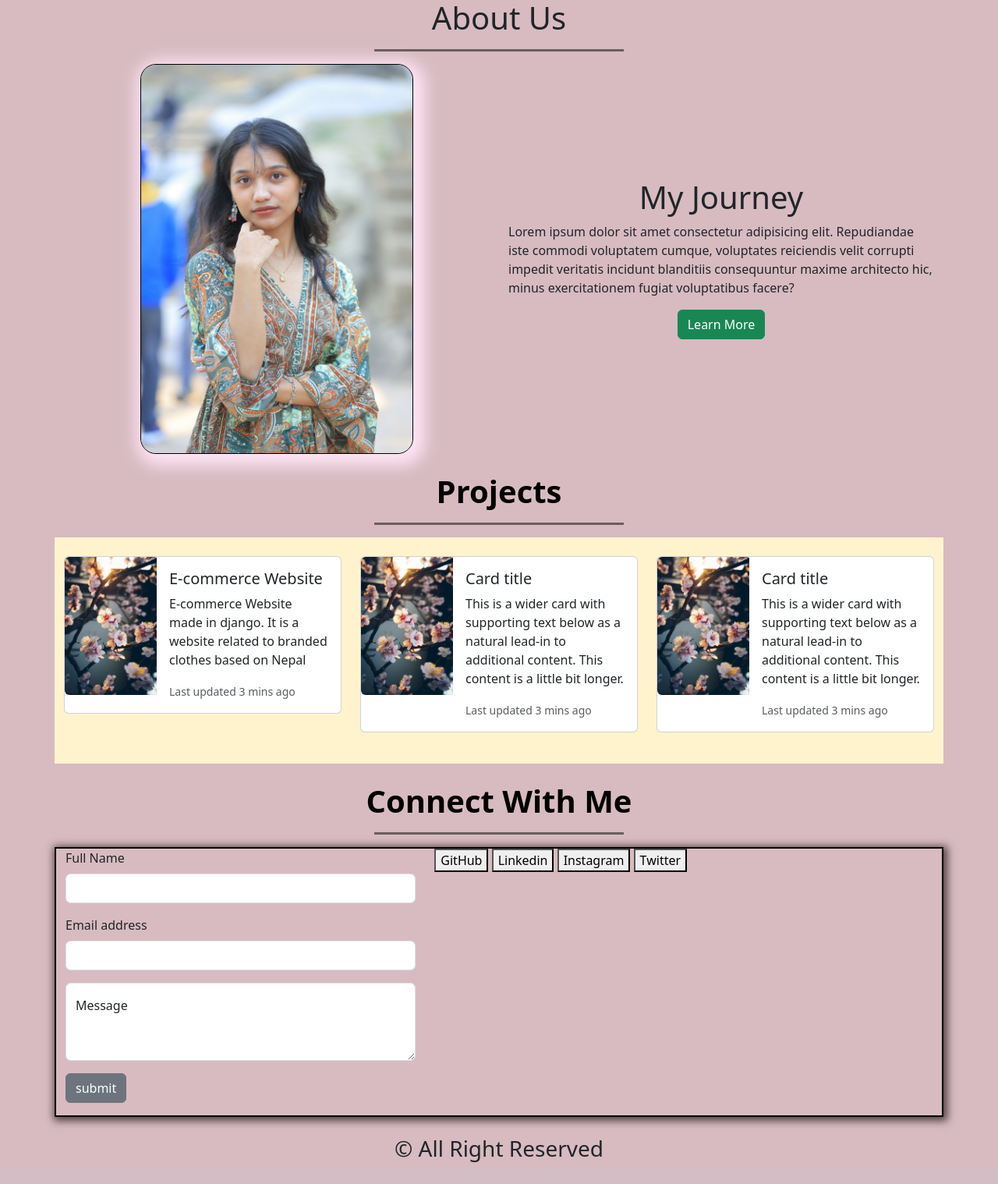
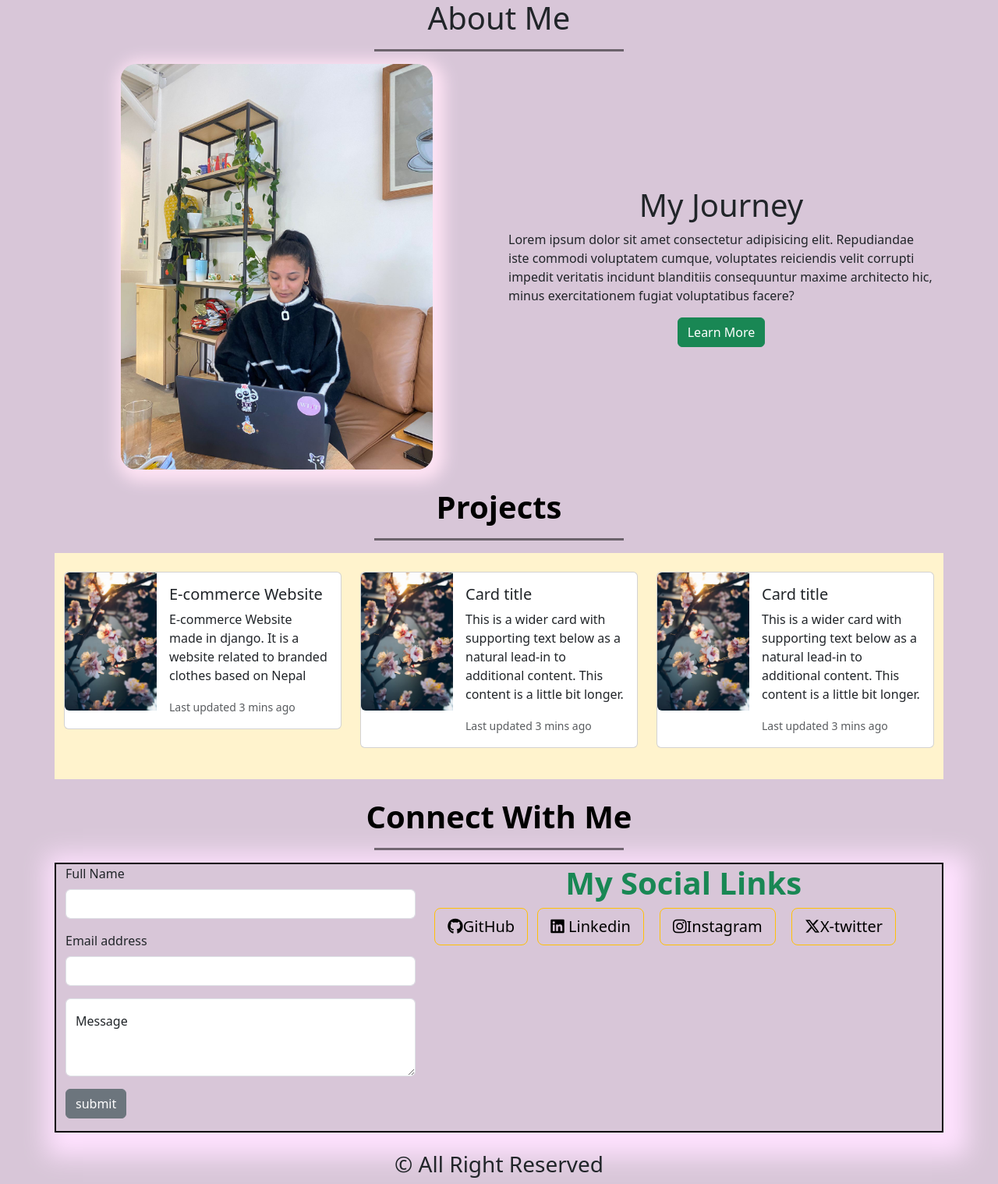
Before and after one commit to saraswoti2024/Personal-Portfolio, a Django app: page /home/ in a window 1280 px wide. Shown: the part 793-2311 px from the top of the page at 78% size. Before the commit the page ends 2283 px from the top, so only its background shows below. Run offline with Django 5.2, Linux system fonts and the light colour scheme.

Commit message:
added some models,changes some colors

```diff
--- a/app/static/css/home.css
+++ b/app/static/css/home.css
@@ -1,9 +1,10 @@
 body{
-    background-color: rgb(215, 187, 193);
+    background-color: rgba(117, 53, 117, 0.279);
 }
 
 .new_navbar{
-    background: linear-gradient(to right,rgb(243, 187, 197),rgb(243, 229, 229));
+    background: linear-gradient(to left,rgb(232, 237, 164),rgb(239, 171, 237));
+    position: relative;
 }
 
 .c_image{
@@ -12,8 +13,8 @@ body{
 }
 
 .about_img{
-    height: 500px;
-    width: 350px;
+    height: 520px;
+    width: 400px;
     border-radius: 20px;
     box-shadow: 5px 5px 20px 10px rgb(255, 228, 245);
 }
@@ -26,5 +27,8 @@ body{
 
 .container1{
     border: 2px solid black;
-    box-shadow: 2px 2px 10px 3px rgb(81, 63, 63) ;
+    box-shadow: 10px 10px 30px 20px rgb(255, 226, 255) ;
 }
+.main{
+    color: blanchedalmond;
+}
--- a/app/templates/home.html
+++ b/app/templates/home.html
@@ -7,6 +7,7 @@
     <title>HomePage</title>
     <!-- bootstrap linking -->
     <link href="https://cdn.jsdelivr.net/npm/bootstrap@5.3.3/dist/css/bootstrap.min.css" rel="stylesheet" integrity="sha384-QWTKZyjpPEjISv5WaRU9OFeRpok6YctnYmDr5pNlyT2bRjXh0JMhjY6hW+ALEwIH" crossorigin="anonymous">
+    <!-- font awesome -->
     <link rel="stylesheet" href="https://cdnjs.cloudflare.com/ajax/libs/font-awesome/6.7.2/css/all.min.css" integrity="sha512-Evv84Mr4kqVGRNSgIGL/F/aIDqQb7xQ2vcrdIwxfjThSH8CSR7PBEakCr51Ck+w+/U6swU2Im1vVX0SVk9ABhg==" crossorigin="anonymous" referrerpolicy="no-referrer" />
 
      <link rel="stylesheet" href="{% static "css/home.css" %}">
@@ -15,42 +16,35 @@
 <body>
     <nav class="navbar navbar-expand-lg new_navbar"> <!--new_navbar css ma link hunxa, classname jasto-->
         <div class="container"> <!--container-fluid lae aagadi rw paxadi margin xodinxa-->
-          <a class="navbar-brand text-uppercase" href="#">Saraswoti</a>
+          <a class="navbar-brand text-uppercase" href="#home">Saraswoti</a>
           <button class="navbar-toggler" type="button" data-bs-toggle="collapse" data-bs-target="#navbarSupportedContent" aria-controls="navbarSupportedContent" aria-expanded="false" aria-label="Toggle navigation">
             <span class="navbar-toggler-icon"></span>
           </button>
           <div class="collapse navbar-collapse" id="navbarSupportedContent">
             <ul class="navbar-nav me-auto gap-5 p-2 mb-lg-0">
               <li class="nav-item">
-                <a class="nav-link bg-secondary-subtle active" aria-current="page" href="#" >Home</a>
+                <a class="nav-link" href="#home" >Home</a>
               </li>
               <li class="nav-item">
-                <a class="nav-link" href="#">About me</a>
+                <a class="nav-link" href="#about">About me</a>
               </li>
               <li class="nav-item">
-                <a class="nav-link" href="#">Blogs</a>
+                <a class="nav-link" href="#projects">Projects</a>
               </li>
-              <!-- <li class="nav-item dropdown">
-                <a class="nav-link dropdown-toggle" href="#" role="button" data-bs-toggle="dropdown" aria-expanded="false">
-                  Dropdown
-                </a>
-                <ul class="dropdown-menu">
-                  <li><a class="dropdown-item" href="#">Action</a></li>
-                  <li><a class="dropdown-item" href="#">Another action</a></li>
-                  <li><hr class="dropdown-divider"></li>
-                  <li><a class="dropdown-item" href="#">Something else here</a></li>
-                </ul>
-              </li> -->
               <li class="nav-item">
-                <a class="nav-link" aria-disabled="true">Contact me</a>
+                <a class="nav-link" aria-disabled="true" href="#blog">Blog</a>
               </li>
+              <li class="nav-item">
+                <a class="nav-link" aria-disabled="true" href="#contact">Contact me</a>
+              </li>
+              <button type="button" class="btn btn-secondary" data-bs-toggle="modal" data-bs-target="#exampleModal" data-bs-whatever="@mdo">login</button>
             </ul>
           </div>
         </div>
       </nav>
 
       <!-- carousel section -->
-      <div id="carouselExampleIndicators" class="carousel slide">
+      <div id="carouselExampleIndicators" class="carousel slide" id="home">
         <div class="carousel-indicators">
           <button type="button" data-bs-target="#carouselExampleIndicators" data-bs-slide-to="0" class="active" aria-current="true" aria-label="Slide 1"></button>
           <button type="button" data-bs-target="#carouselExampleIndicators" data-bs-slide-to="1" aria-label="Slide 2"></button>
@@ -58,11 +52,11 @@
         </div>
         <div class="carousel-inner">
           <div class="carousel-item active">
-            <img src="{% static "images/pic3.jpeg" %}" class="d-block w-100 c_image" alt="...">
+            <img src="{% static "images/purple.jpg" %}" class="d-block w-100 c_image" alt="...">
             <div class="carousel-caption top-0 my-2 d-none d-md-block">
-              <h5 class="my-3 fs-3 ">welcome to</h5>
-              <h4 class="my-3 fs-3 fw-bold"><b class="text-uppercase text-warning">Saraswoti's</b> Portfolio<h4>
-              <button class="btn btn-outline-warning rounded-5 border border-warning border-3">Resume</button>
+              <h5 class="my-3 fs-3 ">I am</h5>
+              <h4 class="my-3 fs-3 fw-bold"><b class="text-uppercase main">Saraswoti Khadka</b> </h4>
+              <a href="https://drive.google.com/file/d/12qV4nX0q8MT6kGyZweF79uCsXz0HsZUL/view?usp=sharing"><button class="btn btn-outline-warning rounded-5 border border-warning border-3">Resume</button></a>
             </div>
           </div>
           <div class="carousel-item">
@@ -83,14 +77,14 @@
       </div>
 
     <!-- About section -->
-     <section class="">
+     <section class="aboutt" id="about">
       <div class="text-center about">
-        <h1 class="text-capitalize">About us</h1>
+        <h1 class="text-capitalize">About Me</h1>
         <hr class="w-25 border-3 mx-auto text-black opacity-50">
         <div class="container">
           <div class="row">
             <div class="col-6">
-              <img src="{% static "images/profile.jpg" %}" class="img-fluid about_img border border-1 border-black" alt="profile">
+              <img src="{% static "images/me.jpg" %}" class="img-fluid about_img" alt="profile">
             </div>
             <div class="col-6 d-flex justify-content-center align-items-center flex-column">
               <h1>My Journey</h1>
@@ -103,8 +97,8 @@
       </div>
      </section>
     <!-- about section ends -->
-     <!-- service section start -->
-      <section class="my-4">
+     <!-- project section start -->
+      <section class="my-4" id="projects">
         <div class="service text-center">
           <h1 class="text-capitalize text-black fw-bold">Projects</h1>
           <hr class="w-25 border-3 text-black opacity-50 mx-auto">
@@ -163,10 +157,10 @@
           </div>
         </div>
       </section>
-      <!-- service section ends -->
+      <!-- projects section ends -->
 
       <!-- contact us page -->
-      <section class="my-4 ho">
+      <section class="my-4 ho" id="contact">
         <div class="contact text-center">
           <h1 class="text-center text-black fw-bold text-capitalize">Connect with me</h1>
           <hr class="w-25 mx-auto text-black border-3 opacity-50">
@@ -195,11 +189,12 @@
 
                 </form>
             </div>
-            <div class="col-7">
-              <a href="#"><button>GitHub</button></a>
-              <a href=""><button>Linkedin</button></a>
-              <a href=""><button>Instagram</button></a>
-              <a href=""><button>Twitter</button></a>
+            <div class="col-7  ">
+              <h1 class="heading text-center text-success fw-bold">My Social Links</h1>
+              <a href="https://github.com/saraswoti2024"><button class="btn btn-outline-warning btn-lg text-black"><i class="fa-brands fa-github"></i>GitHub</button></a>
+              <a href="https://www.linkedin.com/in/saraswotikhadka1111/"><button class="mx-2 gap-5 btn btn-outline-warning btn-lg text-black"><i class="fa-brands fa-linkedin"></i> Linkedin</button></a>
+              <a href="https://www.instagram.com/saraswoti1110"><button class="gap-5 mx-2 btn btn-outline-warning btn-lg text-black"><i class="fa-brands fa-instagram"></i>Instagram</button></a>
+              <a href="https://x.com/Saraswoti1110"><button class="gap-5 mx-2 btn btn-outline-warning btn-lg text-black"><i class="fa-brands fa-x-twitter"></i>X-twitter</button></a>
             </div>
           </div>
         </div>
@@ -211,6 +206,34 @@
 
        <!-- footer ends -->
 
+            <!-- modal -->
+            <div class="modal fade" id="exampleModal" tabindex="-1" aria-labelledby="exampleModalLabel" aria-hidden="true">
+              <div class="modal-dialog">
+                <div class="modal-content">
+                  <div class="modal-header">
+                    <h1 class="modal-title fs-5" id="exampleModalLabel">New message</h1>
+                    <button type="button" class="btn-close" data-bs-dismiss="modal" aria-label="Close"></button>
+                  </div>
+                  <div class="modal-body">
+                    <form>
+                      <div class="mb-3">
+                        <label for="recipient-name" class="col-form-label">Name:</label>
+                        <input type="text" class="form-control" id="recipient-name">
+                      </div>
+                      <div class="mb-3">
+                        <label for="message-text" class="col-form-label">Email:</label>
+                        <textarea class="form-control" id="message-text"></textarea>
+                      </div>
+                    </form>
+                  </div>
+                  <div class="modal-footer">
+                    <button type="button" class="btn btn-secondary" data-bs-dismiss="modal">Close</button>
+                    <button type="button" class="btn btn-primary">Send message</button>
+                  </div>
+                </div>
+              </div>
+            </div>
+
     <!-- js bootstrap link -->
     <script src="https://cdn.jsdelivr.net/npm/bootstrap@5.3.3/dist/js/bootstrap.bundle.min.js" integrity="sha384-YvpcrYf0tY3lHB60NNkmXc5s9fDVZLESaAA55NDzOxhy9GkcIdslK1eN7N6jIeHz" crossorigin="anonymous"></script>
     <script src="{% static "js/home.js" %}"></script>
```
